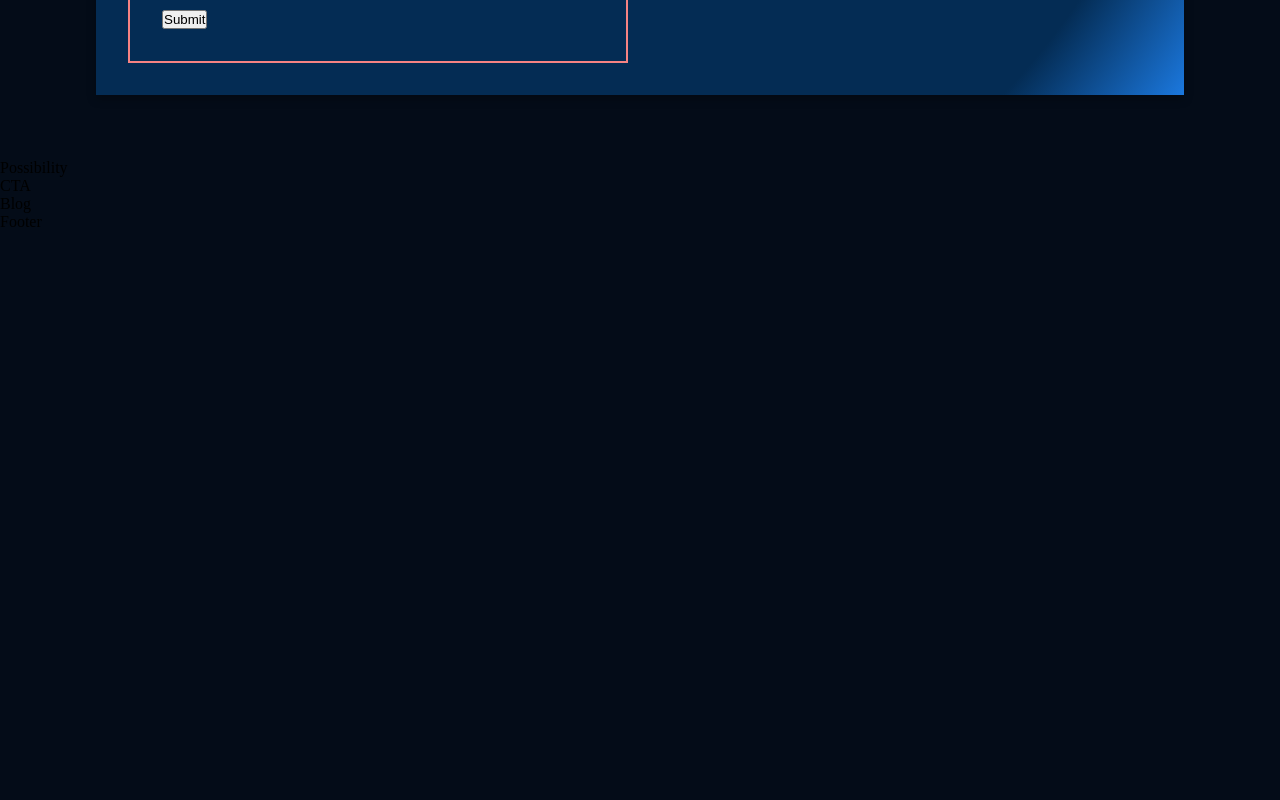
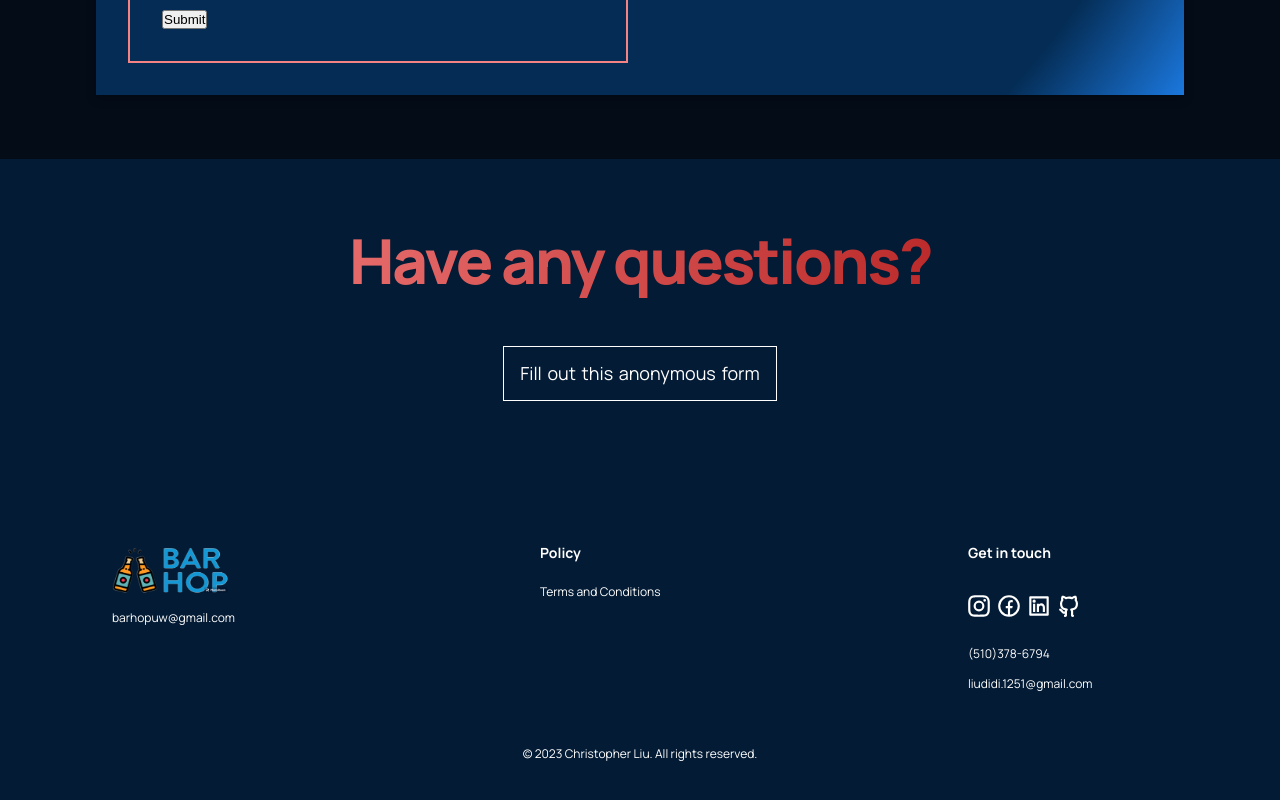
Before and after one commit to chrisliu13/Bar-Hop, a React (Create React App) app in the folder client/: page / in a window 1280 px wide. Shown: the part 1596-2396 px from the top of the page. Before the commit the page ends 1827 px from the top, so only its background shows below. Built offline with nearby package versions, Linux system fonts and the light colour scheme; the HTML template or start-up script is replaced by a standard one.

Commit message:
final update

```diff
--- a/client/src/App.js
+++ b/client/src/App.js
@@ -1,8 +1,7 @@
 import './App.css';
-import Chart from 'chart.js';
-import React, {useEffect, useState} from 'react'
-import {Footer, Blog, Possibility, GetStarted, Functionality, Header, Topvote} from './containers'
-import {Button, CTA, Brand, Navbar, Form, Vote} from './components'
+import React from 'react'
+import {Footer,GetStarted,Functionality, Header} from './containers'
+import {Brand, Navbar} from './components'
 const App = () => {
   return(
     <div className = "App">
@@ -15,9 +14,6 @@ const App = () => {
       <Brand/>
       <Functionality/>
       <GetStarted/>
-      <Possibility/>
-      <CTA/>
-      <Blog/>
       <Footer/>
     </div>
   )
--- a/client/src/components/individualRank/IndividualRank.jsx
+++ b/client/src/components/individualRank/IndividualRank.jsx
@@ -1,6 +1,6 @@
 import React from 'react'
 import './individualrank.css'
-import {Bar, Pie} from 'react-chartjs-2'
+import {Bar, Pie, Doughnut} from 'react-chartjs-2'
 import {Chart as ChartJS} from 'chart.js/auto'
 //this class represents each individual bar that will be
 //assesed in the overall "ranking" component
@@ -51,7 +51,7 @@ const IndividualRank = ({barName, rank, boys, girls, fresh, soph, juni, seni, po
                     />
                 </div>
                 <div className = "housingbar">
-                    <Pie
+                    <Doughnut
                         data = {
                             {labels: ["Freshman", "Sophomores", "Juniors", "Seniors"],
                             datasets:[
--- a/client/src/containers/footer/Footer.jsx
+++ b/client/src/containers/footer/Footer.jsx
@@ -1,8 +1,41 @@
 import React from 'react'
 import './footer.css'
+import officiallogo from '../../assets/officiallogo.png';
+import {RiInstagramLine,RiFacebookCircleLine,RiGithubLine,RiLinkedinBoxLine} from 'react-icons/ri';
 const Footer = () => {
   return (
-    <div>Footer</div>
+    <div className = 'bh__footer section__padding'>
+      <div className = 'bh__footer-heading'>
+        <h1 className = 'gradient__text'>Have any questions?</h1>
+      </div>
+      <div className = 'bh__footer-btn'>
+        <a href = 'https://forms.gle/u7WCMZsVyLWqvZcU6'>Fill out this anonymous form</a>
+      </div>
+      <div className = 'bh__footer-links'>
+        <div className = 'bh__footer-links_logo'>
+          <img src = {officiallogo} alt = "logo"></img>
+          <a href="barhopuw@gmail.com">barhopuw@gmail.com</a>
+        </div>
+        <div className = 'bh__footer-links_div'>
+          <h4>Policy</h4>
+          <p>Terms and Conditions</p>
+        </div>
+        <div className = 'bh__footer-links_div'>
+          <h4>Get in touch</h4>
+          <div className = "socials">
+            <a href="https://www.instagram.com/chris.liu13/"><RiInstagramLine size = {26}/></a>
+            <a href="https://www.facebook.com/christopher.liu.7334/"><RiFacebookCircleLine size = {26}/></a>
+            <a href="https://www.linkedin.com/in/christopher-liu-525a2b242/"><RiLinkedinBoxLine size = {26}/></a>
+            <a href="https://github.com/chrisliu13"><RiGithubLine size = {26}/></a>
+          </div>
+          <p>(510)378-6794</p>
+          <a href="liudidi.1251@gmail.com">liudidi.1251@gmail.com</a>
+        </div>
+      </div>
+      <div className = "bh__footer-copyright">
+        <p>© 2023 Christopher Liu. All rights reserved.</p>
+      </div>
+    </div>
   )
 }
 
--- a/client/src/containers/footer/footer.css
+++ b/client/src/containers/footer/footer.css
@@ -0,0 +1,138 @@
+.bh__footer{
+    display:flex;
+    flex-direction: column;
+    justify-content: center;
+    align-items: center;
+    background: var(--color-footer);
+}
+.bh__footer-heading{
+    width:100%;
+    text-align: center;
+    margin-bottom: 3rem;
+}
+.bh__footer-heading h1{
+    font-family: var(--font-family);
+    font-style: normal;
+    font-weight: 800;
+    font-size: 62px;
+    line-height: 75px;
+    text-align: center;
+    letter-spacing: -0.04em;
+}
+.bh__footer-btn{
+    display: flex;
+    justify-content: center;
+    align-items: center;
+    padding: 1rem;
+    border: 1px solid #fff;
+    text-align: center;
+    margin-bottom: 8rem;
+    cursor:pointer;
+}
+.bh__footer-btn a{
+    box-sizing: border-box;
+    font-family: var(--font-family);
+    font-size: 18px;
+    line-height: 21px;
+    word-spacing: 2px;
+    color:#fff
+}
+.bh__footer-links{
+    display:flex;
+    justify-content: space-between;
+    align-items: flex-start;
+    flex-wrap: wrap;
+    flex-direction: row;
+    width:100%;
+    text-align: left;
+}
+.bh__footer-links div{
+    width:200px;
+    margin:1rem;
+}
+.bh__footer-links_logo{
+    display:flex;
+    flex-direction: column;
+
+}
+.bh__footer-links_logo img{
+    width:118px;
+    height:50px;
+    margin-bottom: 1rem;
+}
+.bh__footer-links_logo a{
+    font-family: var(--font-family);
+    font-size: 12px;
+    line-height: 14px;
+    color:#fff;
+}
+.bh__footer-links_div{
+    display:flex;
+    justify-content: flex-start;
+    flex-direction: column;
+}
+.bh__footer-links_div h4{
+    font-family: var(--font-family);
+    font-size: 14px;
+    line-height: 16px;
+    color:white;
+    margin-bottom: 1rem;
+    /* identical to box height */
+}
+.bh__footer-links_div p {
+    font-family: var(--font-family);
+    font-size: 12px;
+    line-height: 14px;
+
+    color: #FFFFFF;
+    margin: 0.5rem 0;
+    cursor:pointer;
+}
+.bh__footer-links_div a {
+    font-family: var(--font-family);
+    font-size: 12px;
+    line-height: 14px;
+    color: #FFFFFF;
+    margin: 0.5rem 0;
+    cursor:pointer;
+}
+.socials a{
+    margin-right: 0.25rem;
+}
+.socials{
+    position: relative;
+    left: -18px; /* adjust the value as needed */
+}
+.bh__footer-copyright{
+    margin-top: 2rem;
+    text-align: center;
+    width: 100%;
+}
+.bh__footer-copyright p{
+    font-family: var(--font-family);
+    font-size: 12px;
+    line-height: 14px;
+    font-feature-settings: 'liga' off;
+
+    color: #FFFFFF;
+}
+@media screen and (max-width:850px){
+    .bh__footer-heading h1{
+        font-size: 44px;
+        line-height:50px;
+    }
+}
+@media screen and (max-width:550px){
+    .bh__footer-heading h1{
+        font-size: 34px;
+        line-height:42px;
+    }
+    .bh__footer-heading p{
+        font-size: 14px;
+        line-height:20px;
+    }
+    .bh__footer-links div{
+        margin:1rem 0;
+
+    }
+}
--- a/client/src/containers/functionality/Functionality.jsx
+++ b/client/src/containers/functionality/Functionality.jsx
@@ -7,7 +7,7 @@ const Functionality = () => {
   return (
     <div className="bh__functionality section_margin" id = "functions">
       <div className = "bh__functionality-feature">
-        <Feature title = "What exactly is Bar Hop?" text = "Bar Hop is an online platform where students can vote on which bar they plan on going to every night. With more students entering data, the status of each bar can be crowd-soured into one location: revealing the head count, guy/girl ratio, and grade levels. This website was brought into fruition when a group of friends realized the bipolarity of bars, often entering venues too stuffy, empty, or of the wrong crowd. But with the introduction to Bar Hop, all those problems faded away as they got a glimpse of the night before stepping out the pregame."/>
+        <Feature title = "What exactly is Bar Hop?" text = "Bar Hop is an online platform where students can vote on which bar they plan on going to every night. With more students entering data, the status of each bar can be crowd-soured into one location: revealing the population, guy/girl ratio, and grade levels. This website was brought into fruition when a group of friends realized the bipolarity of bars, often entering venues too stuffy or empty. But with the introduction to Bar Hop, all those problems faded away as they got a glimpse of the night before stepping out the pregame."/>
       </div>
       <div className = "bh__functionality-heading">
         <h1 className = "gradient__text">
--- a/client/src/containers/rankings/Ranking.jsx
+++ b/client/src/containers/rankings/Ranking.jsx
@@ -15,7 +15,7 @@ const Ranking = () => {
     //maps out each unique bar, but only top 10
     <div id = "vote">
         {stats.slice(0, 10).map((bar,index)=>(
-            <IndividualRank barName = {bar.BarName} rank = {index+1} boys= {bar.Boys} girls = {bar.Girls} fresh ={bar.Freshman} soph = {bar.Sophomores} juni = {bar.Juniors} population = {bar.population}/>
+            <IndividualRank barName = {bar.BarName} rank = {index+1} boys= {bar.Boys} girls = {bar.Girls} fresh ={bar.Freshman} soph = {bar.Sophomores} juni = {bar.Juniors} seni = {bar.Seniors} population = {bar.population}/>
         ))}
     </div>
   )
```
Also changed, not shown: client/public/logo192.png (deleted).
